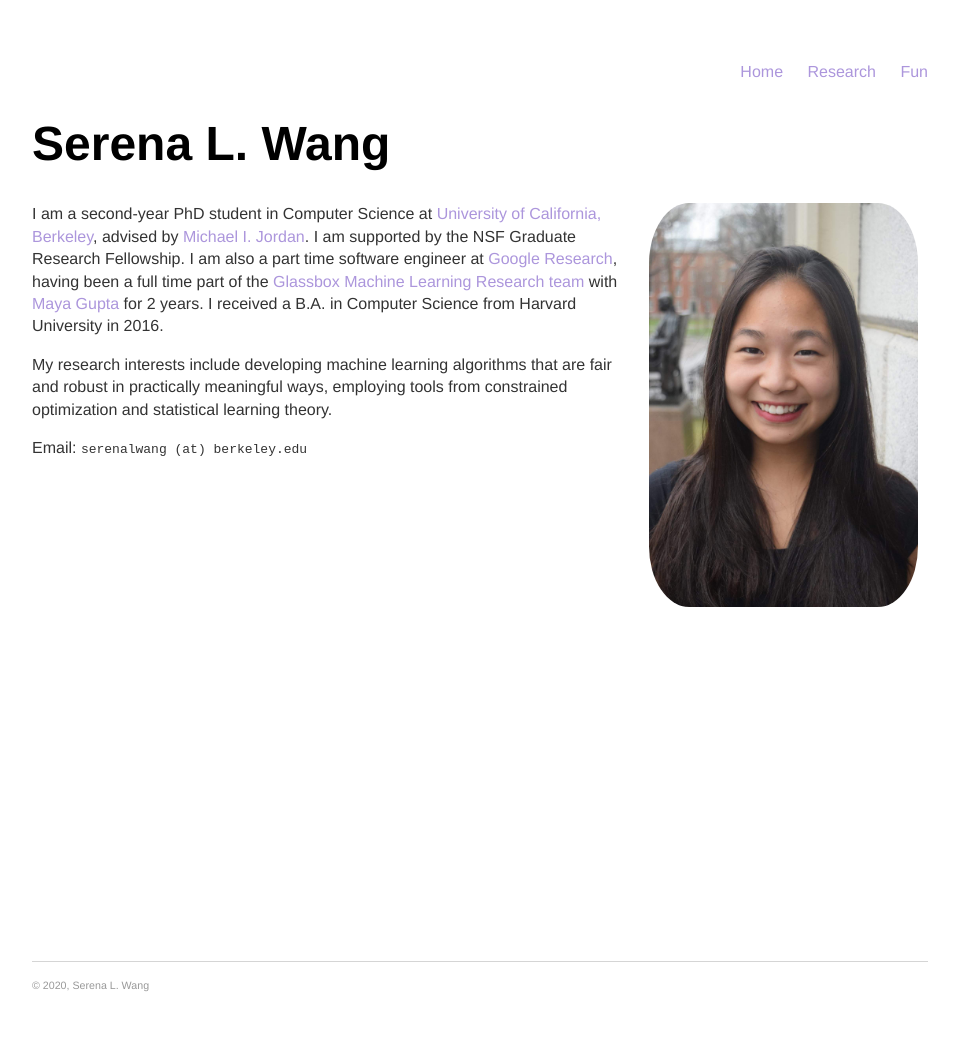
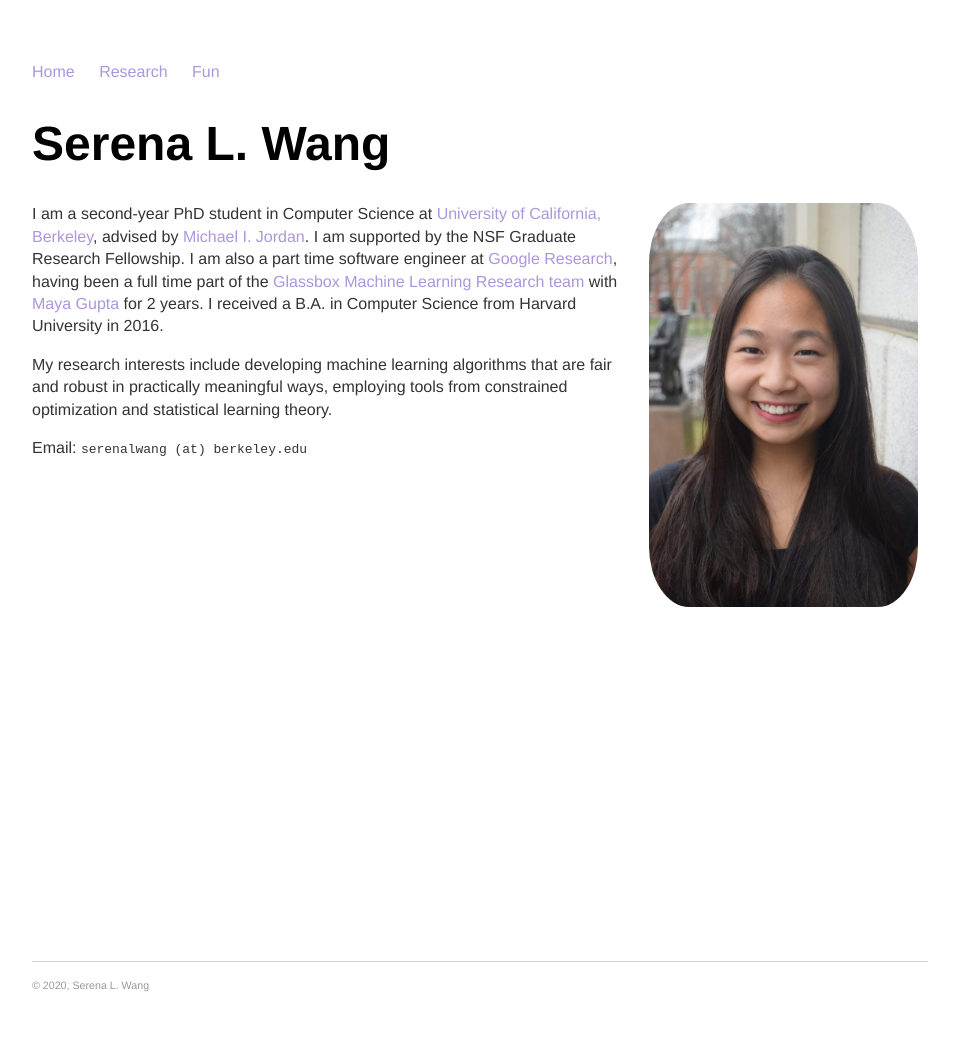
Before and after one commit to serenalwang/serenalwang.github.io, a Jekyll site: the page built from index.md, in a window 1280 px wide. Shown: the whole page, without its empty margins (160-1118 px from the left). Built offline with Jekyll 4.4.1, drawn with Linux system fonts in a browser that asks for light colours.

Commit message:
putting the header back on the left.

```diff
--- a/css/main.css
+++ b/css/main.css
@@ -2,25 +2,13 @@ body {
     margin: 60px auto;
     width: 70%;
 }
-nav ul {
-    font-family: 'Avenir', 'Helvetica' , 'Sans-Serif';
-    padding: 0px;
-    list-style: none;
-    font-weight: bold;
-    text-align: right;
-}
-nav ul li {
-    text-align: right;
-    display: inline;
-    margin-left: 20px;
-}
-footer ul {
+nav ul, footer ul {
     font-family: 'Avenir', 'Helvetica' , 'Sans-Serif';
     padding: 0px;
     list-style: none;
     font-weight: bold;
 }
-footer ul li {
+nav ul li, footer ul li {
     display: inline;
     margin-right: 20px;
 }
```
